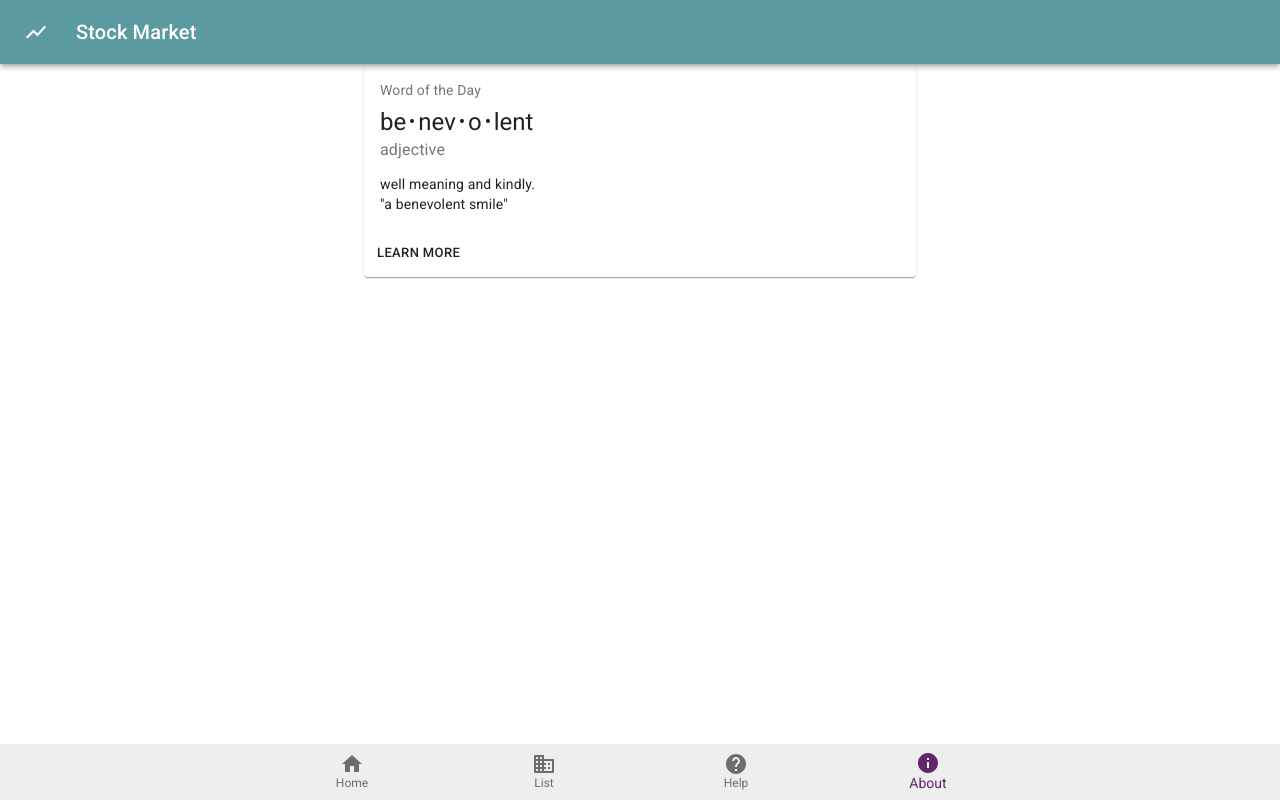
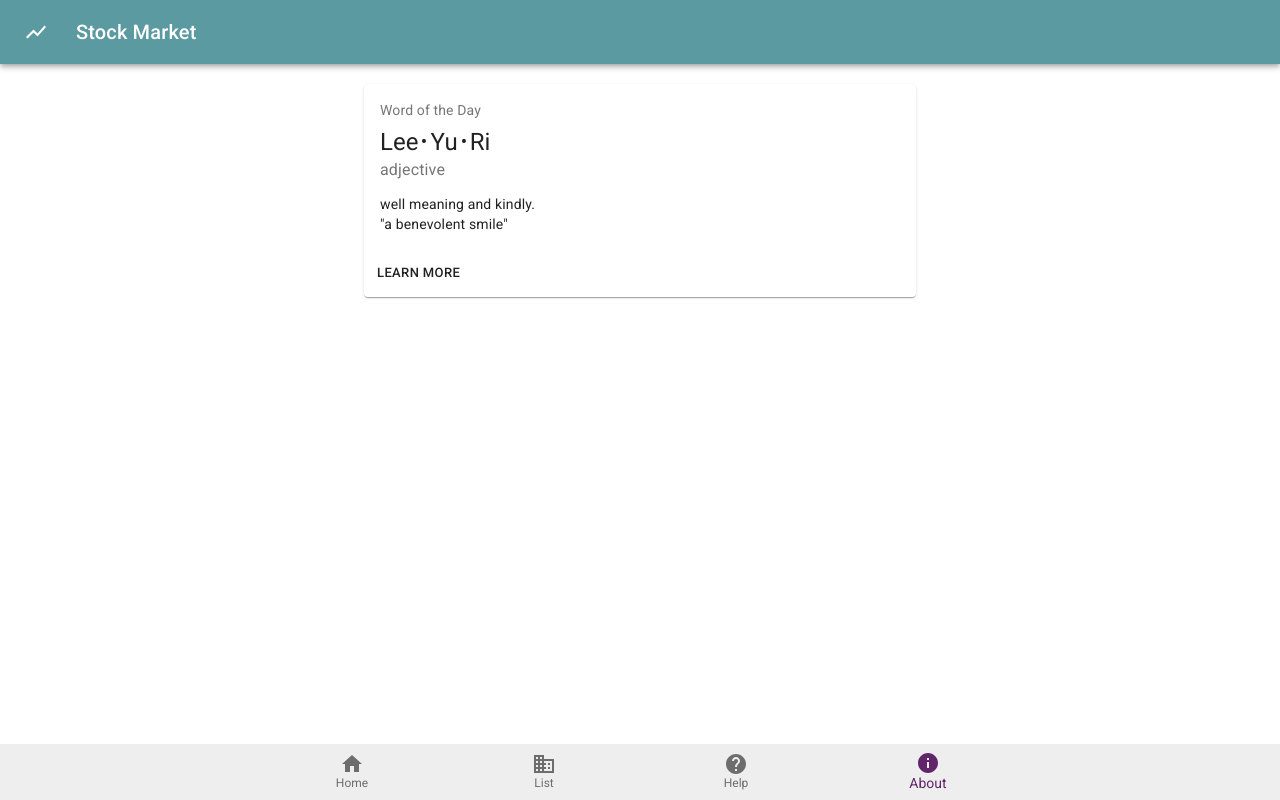
Before and after one commit to leyuri/react-stock-market, a React (Create React App) app: page /about in a window 1280 px wide. Built offline with nearby package versions, Linux system fonts and the light colour scheme; no server answers.

Commit message:
Fix Styles (margin)

```diff
--- a/src/actions/index.js
+++ b/src/actions/index.js
@@ -29,17 +29,17 @@ export function fetchCompanyList() {
 }
 
 
-export function fetchCompany(company) {
-    return async (dispatch) => {
-        const url = `${BASE_URL}company/profile/${company}`;
-        try {
-        const result = await axios(url)
-        dispatch({
-            type: 'FETCH_COMPANY',
-            payload: result.data
-        })
-        } catch (error) {
-            console.error(error);
-        }
-    }
-}
+// export function fetchCompany(company) {
+//     return async (dispatch) => {
+//         const url = `${BASE_URL}company/profile/${company}`;
+//         try {
+//         const result = await axios(url)
+//         dispatch({
+//             type: 'FETCH_COMPANY',
+//             payload: result.data
+//         })
+//         } catch (error) {
+//             console.error(error);
+//         }
+//     }
+// }
--- a/src/pages/AboutPage.js
+++ b/src/pages/AboutPage.js
@@ -16,6 +16,9 @@ import Container from '@material-ui/core/Container';
 const useStyles = makeStyles({
   root: {
     minWidth: 275,
+    "& .MuiContainer-root": {
+      marginTop: '20px'
+    },
   },
   bullet: {
     display: 'inline-block',
@@ -35,18 +38,18 @@ export default function AboutPage() {
   const bull = <span className={classes.bullet}>•</span>;
 
   return (
-    <div>
+    <div className={classes.root}>
         <AppBar/>
             <Container maxWidth="sm">
 
 
-            <Card className={classes.root}>
+            <Card>
                     <CardContent>
                     <Typography className={classes.title} color="textSecondary" gutterBottom>
                     Word of the Day
                     </Typography>
                     <Typography variant="h5" component="h2">
-                    be{bull}nev{bull}o{bull}lent
+                    Lee{bull}Yu{bull}Ri
                     </Typography>
                     <Typography className={classes.pos} color="textSecondary">
                     adjective
--- a/src/pages/CompanyPage.js
+++ b/src/pages/CompanyPage.js
@@ -93,7 +93,6 @@ const CompanyPage = () => {
 
     useEffect(() => {
       fetch(`https://finnhub.io/api/v1/company-news?symbol=${symbol}&from=2020-04-30&to=2020-05-01&token=bqbdflvrh5r8t7qng0fg`)
-    //   fetch(`${API_URL}news/${symbol}?token=${API_KEY}`)
         .then(response => response.json())
         .then(data => {
           setPosts(data) // new
--- a/src/reducers/index.js
+++ b/src/reducers/index.js
@@ -18,9 +18,9 @@ const reducer = produce((state, action) => {
                 // state의 companies의 안에 있는 스토어의 symbol
             })
             break;
-        case "FETCH_COMPANY":
-            state.symbolsList.symbol(action.payload)
-            break;
+        // case "FETCH_COMPANY":
+        //     state.symbolsList.symbol(action.payload)
+        //     break;
         case 'ERROR':
             state.error = action.payload;
             // immer.js를 사용했기 때문에 이런 식으로 가능하다.
```
